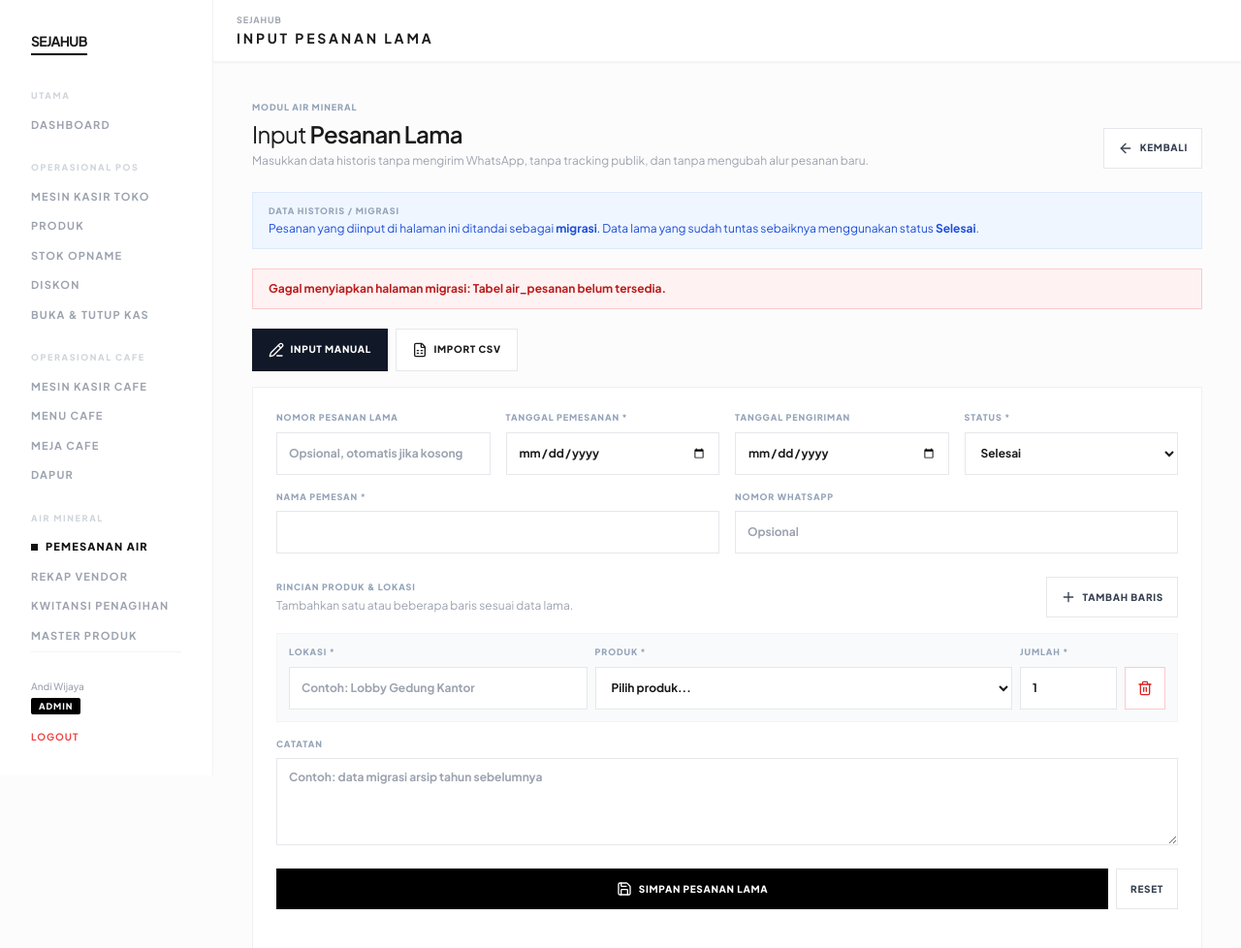
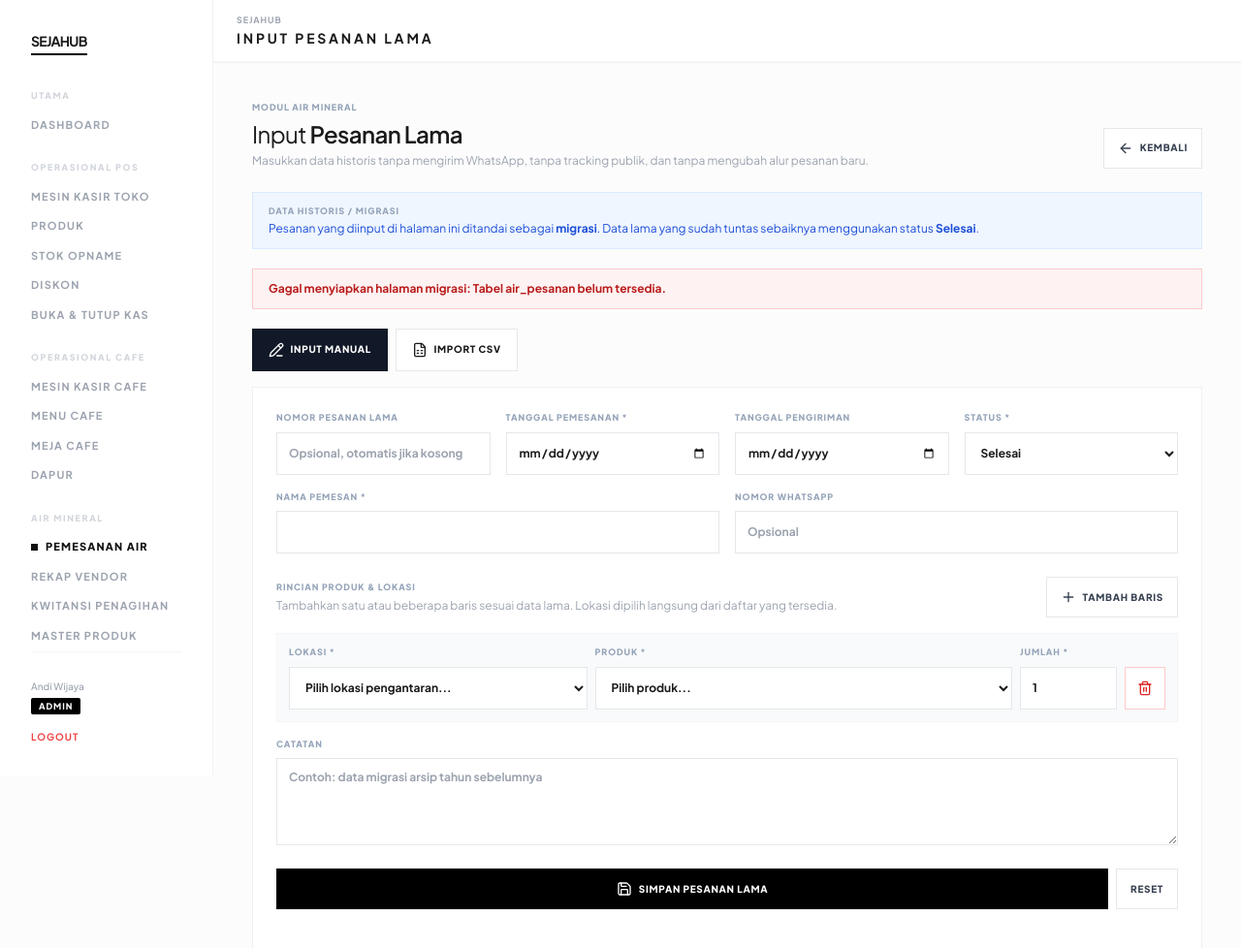
Before and after one commit to viyatadhika/kasir-app, a PHP site: page /kasir-app/air_pesanan_import.php in a window 1280 px wide. Shown: the top 978 px of the page at 97% size. Run offline with PHP 8.4, Linux system fonts and the light colour scheme; a user stored in the database is signed in; tables that the repository leaves empty or names only in its code hold one stand-in row (values such as "Sample post"); some libraries are stand-ins or nearby versions.

Commit message:
update pesanan air

```diff
--- a/air_pesanan_import.php
+++ b/air_pesanan_import.php
@@ -388,6 +388,12 @@ if (!function_exists('api_insert_order')) {
                 continue;
             }
 
+            global $lokasiPilihan;
+
+            if (!in_array($lokasi, $lokasiPilihan, true)) {
+                throw new RuntimeException('Lokasi pengantaran tidak valid: ' . $lokasi);
+            }
+
             $product = api_find_product($pdo, $kodeProduk, $namaProduk);
             if (!$product) {
                 throw new RuntimeException(
@@ -471,6 +477,23 @@ try {
     $flash = 'Gagal menyiapkan halaman migrasi: ' . $e->getMessage();
     $flashType = 'error';
 }
+
+$lokasiPilihan = [
+    'Lobby Gedung Kantor',
+    'Candra 1',
+    'Candra 2',
+    'Sari',
+    'Kartika',
+    'Auditorium',
+    'Serba Guna',
+    'Cakra 1',
+    'Cakra 2',
+    'Cakra 3',
+    'Cakra 4',
+    'Cakra 5',
+    'Samping BSI Gedung Ahmad Yani',
+    'Mini Market Koperasi',
+];
 
 $produkList = [];
 try {
@@ -912,7 +935,7 @@ require_once 'navbar.php';
                 <div class="mt-6 flex items-center justify-between gap-3">
                     <div>
                         <p class="section-label">Rincian Produk & Lokasi</p>
-                        <p class="text-xs text-gray-400 mt-1">Tambahkan satu atau beberapa baris sesuai data lama.</p>
+                        <p class="text-xs text-gray-400 mt-1">Tambahkan satu atau beberapa baris sesuai data lama. Lokasi dipilih langsung dari daftar yang tersedia.</p>
                     </div>
                     <button type="button" onclick="addItemRow()" class="btn border border-gray-200 bg-white text-gray-700">
                         <i data-lucide="plus" class="w-4 h-4"></i>
@@ -993,7 +1016,14 @@ require_once 'navbar.php';
         <div class="item-row border border-gray-100 bg-gray-50 p-3" data-item-row>
             <div>
                 <label class="section-label block mb-2">Lokasi *</label>
-                <input type="text" class="field item-location" required placeholder="Contoh: Lobby Gedung Kantor">
+                <select class="field item-location" required>
+                    <option value="">Pilih lokasi pengantaran...</option>
+                    <?php foreach ($lokasiPilihan as $lokasi): ?>
+                        <option value="<?php echo api_h($lokasi); ?>">
+                            <?php echo api_h($lokasi); ?>
+                        </option>
+                    <?php endforeach; ?>
+                </select>
             </div>
             <div>
                 <label class="section-label block mb-2">Produk *</label>
```
